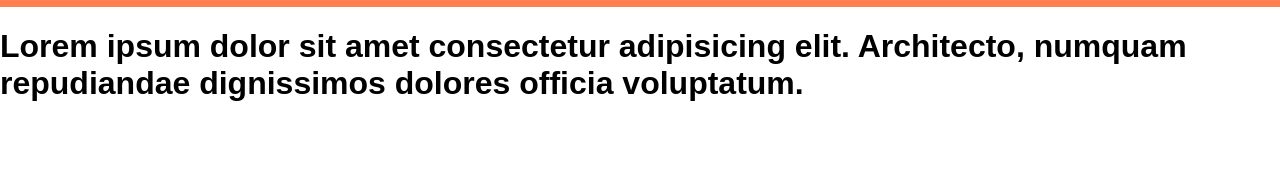
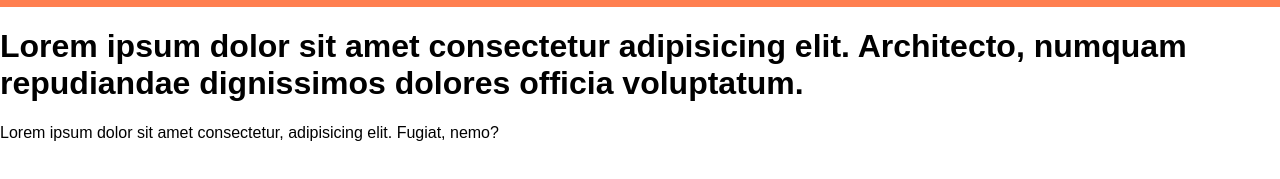
Before and after one commit to JeimyPinto/responsive, a plain HTML site: page index.html in a window 1280 px wide. Shown: the part 113-292 px from the top of the page. Drawn offline with Linux system fonts and the light colour scheme.

Commit message:
Add files via upload

```diff
--- a/index.html
+++ b/index.html
@@ -20,5 +20,6 @@
         </nav>
     </header>
     <h1>Lorem ipsum dolor sit amet consectetur adipisicing elit. Architecto, numquam repudiandae dignissimos dolores officia voluptatum.</h1>
+    <p>Lorem ipsum dolor sit amet consectetur, adipisicing elit. Fugiat, nemo?</p>
 </body>
 </html>
```
